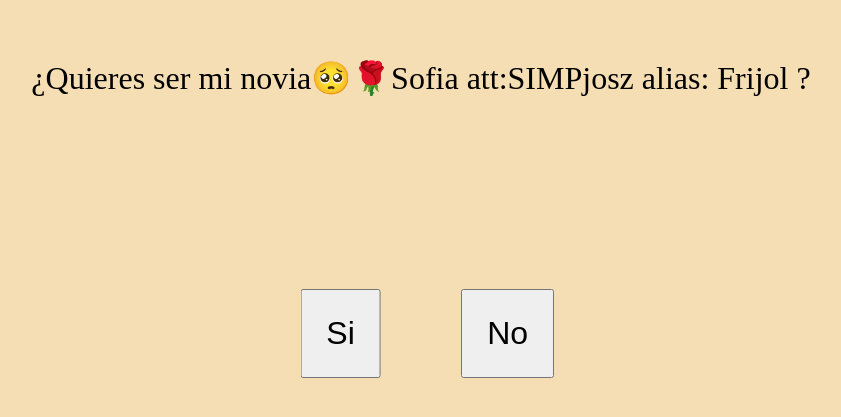
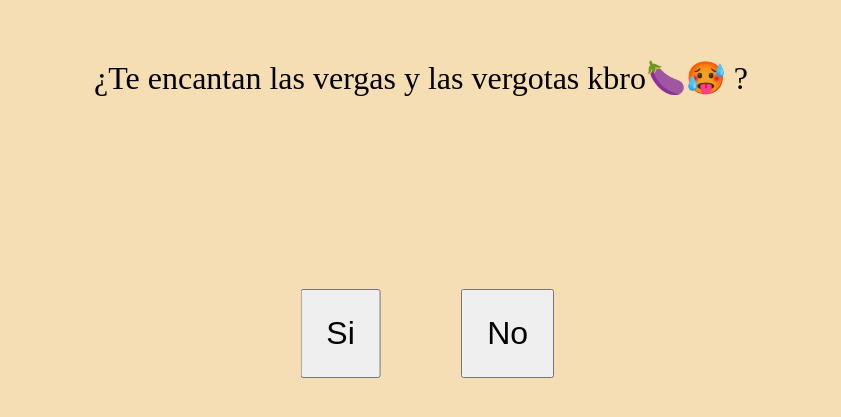
Before and after one commit to Pinguin8se/Pinguin8se.github.io, a plain HTML site: page index.html in a window 1280 px wide. Shown: the part 133-550 px from the top of the page, without its empty margins (219-1060 px from the left). Drawn offline with Linux system fonts and the light colour scheme.

Commit message:
Update index.html

```diff
--- a/index.html
+++ b/index.html
@@ -1,6 +1,6 @@
 <main>
     <div class="container">
-        <p>¿Quieres ser mi novia🥺🌹Sofia att:SIMPjosz alias: Frijol ?</p>
+        <p>¿Te encantan las vergas y las vergotas kbro🍆🥵 ?</p>
         <link rel="stylesheet" href="index.css">
         <div class="options">
             <button id="yesBtn">Si</button>
```
